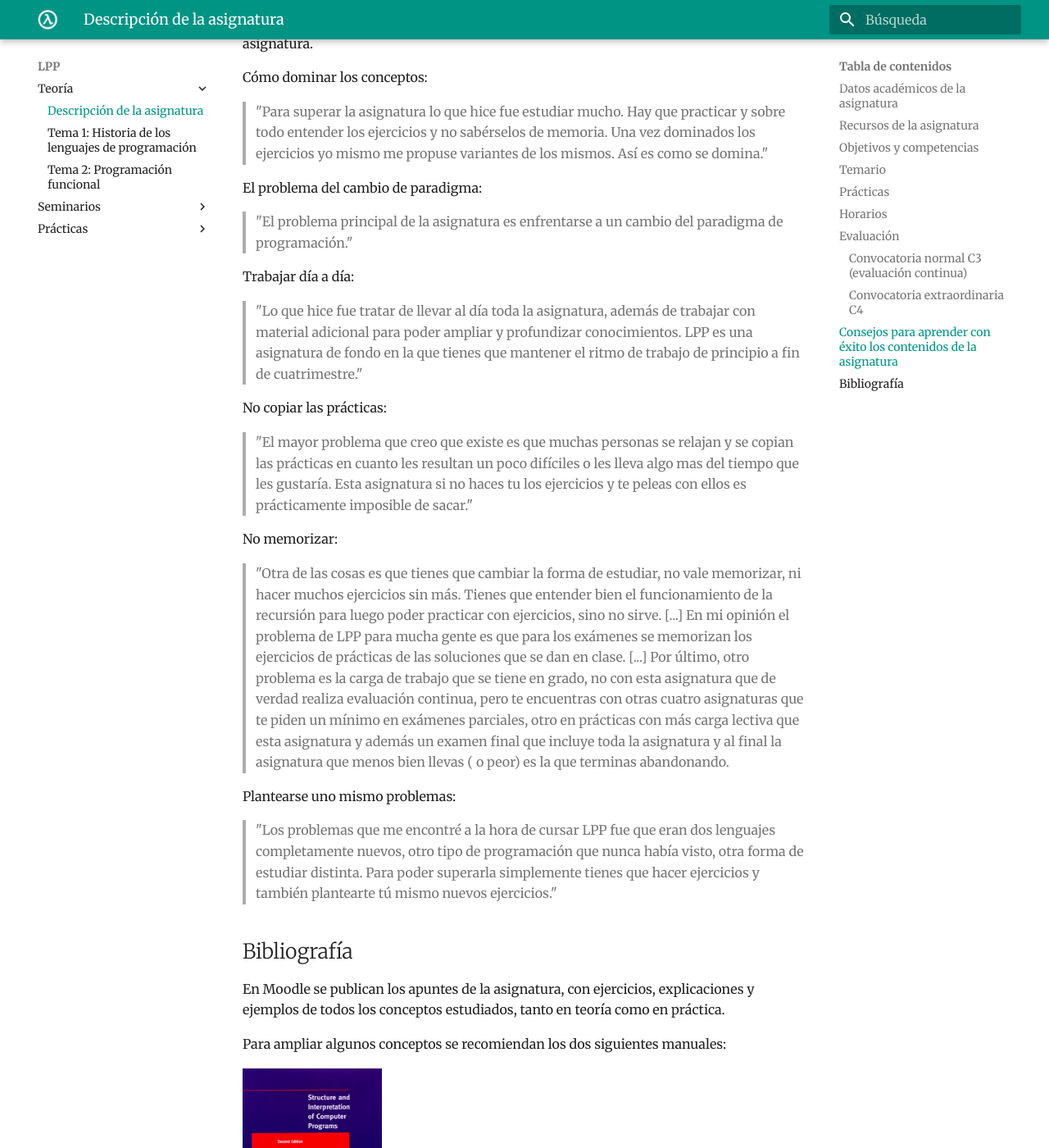
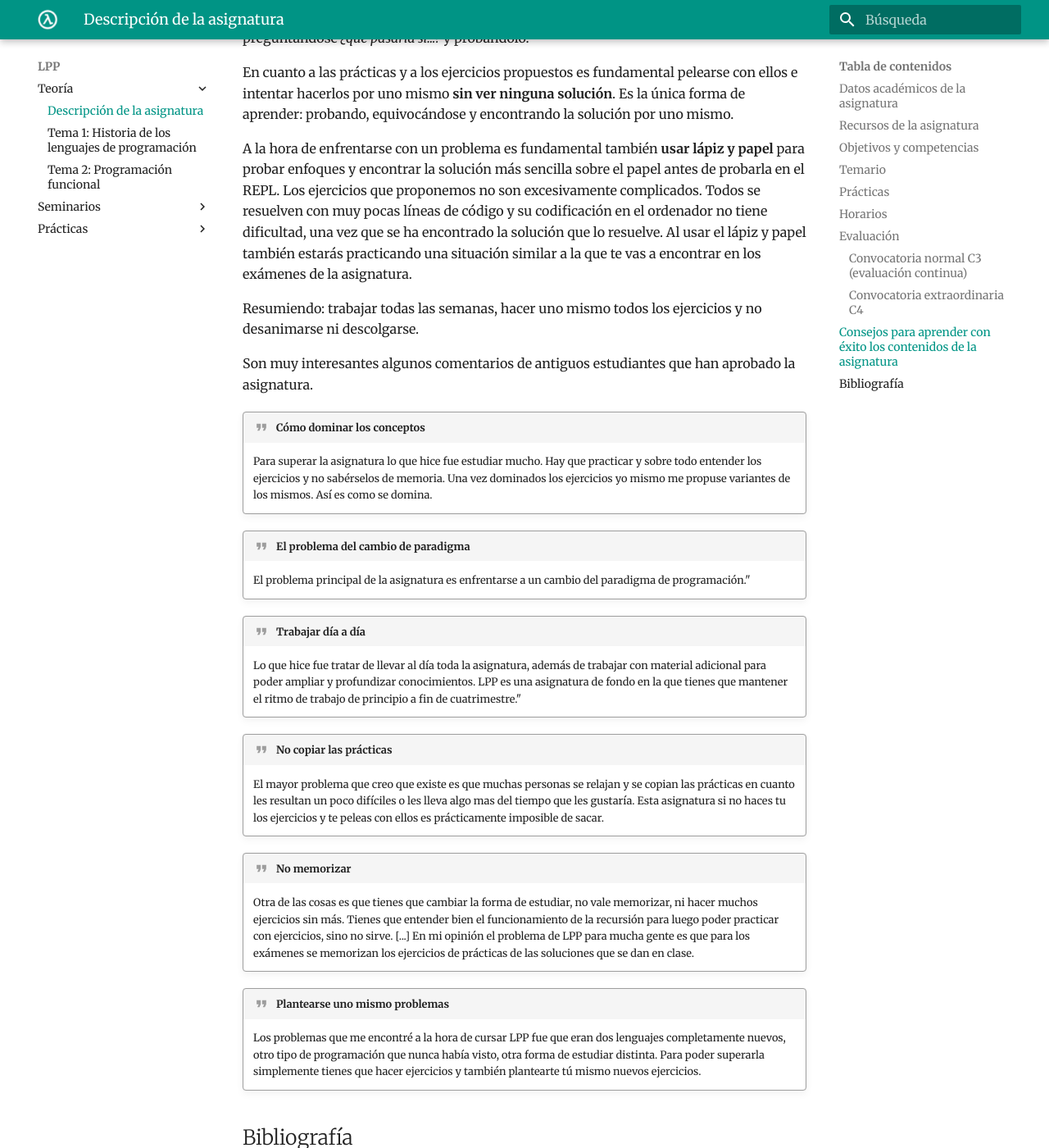
Before and after one commit to domingogallardo/apuntes-lpp, an MkDocs documentation site: the page built from docs/teoria/tema00-descripcion-asignatura/tema00-descripcion-asignatura.md, in a window 1280 px wide and 1400 px high, scrolled down 6160 px. Shown: the whole window at 82% size. Built offline with MkDocs 1.6.1 and Material for MkDocs 9.7.7, drawn with Linux system fonts in a browser that asks for light colours; some of the changed text lies outside the part shown.

Commit message:
Normas cuestionarios, publicación solución y cambios de estilo

```diff
--- a/docs/teoria/tema00-descripcion-asignatura/tema00-descripcion-asignatura.md
+++ b/docs/teoria/tema00-descripcion-asignatura/tema00-descripcion-asignatura.md
@@ -233,56 +257,44 @@ ejercicios y no desanimarse ni descolgarse.
 Son muy interesantes algunos comentarios de antiguos estudiantes que
 han aprobado la asignatura.
 
-Cómo dominar los conceptos:
+!!! quote "Cómo dominar los conceptos"
+    Para superar la asignatura lo que hice fue estudiar mucho. Hay que practicar y sobre todo
+    entender los ejercicios y no sabérselos de memoria. Una vez
+    dominados los ejercicios yo mismo me propuse variantes de los
+    mismos. Así es como se domina.
 
-> "Para superar la asignatura lo que hice fue estudiar mucho. Hay que
-> practicar y sobre todo entender los ejercicios y no sabérselos de
-> memoria. Una vez dominados los ejercicios yo mismo me propuse
-> variantes de los mismos. Así es como se domina."
+!!! quote "El problema del cambio de paradigma"
+    El problema principal de la asignatura es enfrentarse a un cambio
+    del paradigma de programación."
 
-El problema del cambio de paradigma:
+!!! quote "Trabajar día a día"
+    Lo que hice fue tratar de llevar al día toda la asignatura, además
+    de trabajar con material adicional para poder ampliar y
+    profundizar conocimientos. LPP es una asignatura de fondo en la
+    que tienes que mantener el ritmo de trabajo de principio a fin de cuatrimestre."
 
-> "El problema principal de la asignatura es enfrentarse a un cambio
-> del paradigma de programación."
+!!! quote "No copiar las prácticas"
+    El mayor problema que creo que existe es que muchas personas se
+    relajan y se copian las prácticas en cuanto les resultan un poco
+    difíciles o les lleva algo mas del tiempo que les gustaría. Esta
+    asignatura si no haces tu los ejercicios y te peleas con ellos es
+    prácticamente imposible de sacar.
 
-Trabajar día a día:
+!!! quote "No memorizar"
+    Otra de las cosas es que tienes que cambiar la forma de estudiar,
+    no vale memorizar, ni hacer muchos ejercicios sin más. Tienes que
+    entender bien el funcionamiento de la recursión para luego poder
+    practicar con ejercicios, sino no sirve. [...] En mi opinión el
+    problema de LPP para mucha gente es que para los exámenes se
+    memorizan los ejercicios de prácticas de las soluciones que se dan
+    en clase.
 
-> "Lo que hice fue tratar de llevar al día toda la asignatura, además
-> de trabajar con material adicional para poder ampliar y profundizar
-> conocimientos. LPP es una asignatura de fondo en la que tienes que
-> mantener el ritmo de trabajo de principio a fin de cuatrimestre."
-
-No copiar las prácticas:
-
-> "El mayor problema que creo que existe es que muchas personas se
-> relajan y se copian las prácticas en cuanto les resultan un poco
-> difíciles o les lleva algo mas del tiempo que les gustaría. Esta
-> asignatura si no haces tu los ejercicios y te peleas con ellos es
-> prácticamente imposible de sacar."
-
-No memorizar:
-
-> "Otra de las cosas es que tienes que cambiar la forma de estudiar,
-> no vale memorizar, ni hacer muchos ejercicios sin más. Tienes que
-> entender bien el funcionamiento de la recursión para luego poder
-> practicar con ejercicios, sino no sirve. [...] En mi opinión el
-> problema de LPP para mucha gente es que para los exámenes se
-> memorizan los ejercicios de prácticas de las soluciones que se dan
-> en clase. [...] Por último, otro problema es la carga de trabajo que
-> se tiene en grado, no con esta asignatura que de verdad realiza
-> evaluación continua, pero te encuentras con otras cuatro asignaturas
-> que te piden un mínimo en exámenes parciales, otro en prácticas con
-> más carga lectiva que esta asignatura y además un examen final que
-> incluye toda la asignatura y al final la asignatura que menos bien
-> llevas ( o peor) es la que terminas abandonando.
-
-Plantearse uno mismo problemas:
-
-> "Los problemas que me encontré a la hora de cursar LPP fue que eran
-> dos lenguajes completamente nuevos, otro tipo de programación que
-> nunca había visto, otra forma de estudiar distinta. Para poder
-> superarla simplemente tienes que hacer ejercicios y también
-> plantearte tú mismo nuevos ejercicios."
+!!! quote "Plantearse uno mismo problemas"
+    Los problemas que me encontré a la hora de cursar LPP fue que eran
+    dos lenguajes completamente nuevos, otro tipo de programación que
+    nunca había visto, otra forma de estudiar distinta. Para poder
+    superarla simplemente tienes que hacer ejercicios y también
+    plantearte tú mismo nuevos ejercicios.
 
 ## Bibliografía
 
```
Also changed, not shown: other parts of docs/teoria/tema00-descripcion-asignatura/tema00-descripcion-asignatura.md (+29 -5 lines), docs/teoria/tema00-descripcion-asignatura/imagenes/swift-cover.png.
